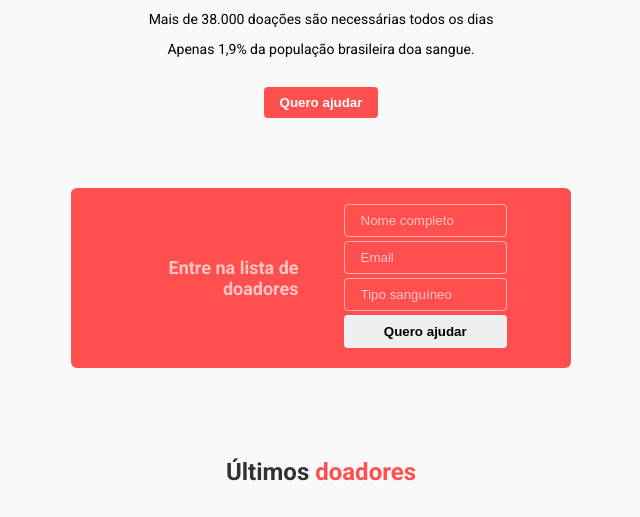
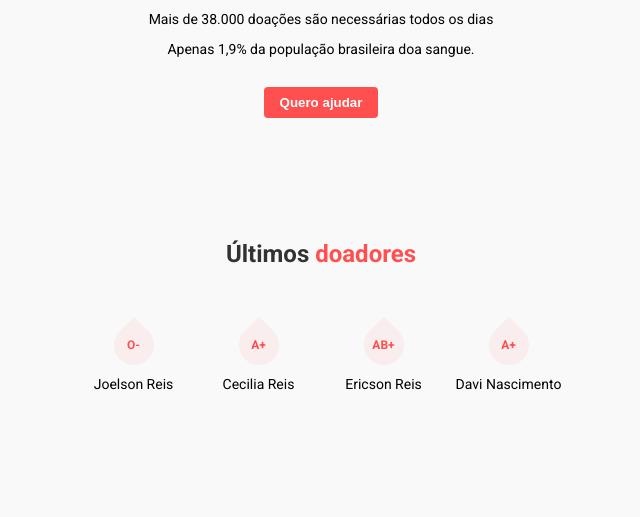
Before and after one commit to joelsondsbreis/maratonadev, a plain HTML site: page index.html in a window 1280 px wide. Shown: the part 283-800 px from the top of the page, without its empty margins (319-959 px from the left). Drawn offline with Linux system fonts and the light colour scheme.

Commit message:
front desenvolvido.

```diff
--- a/index.html
+++ b/index.html
@@ -21,7 +21,7 @@
         <button>Quero ajudar</button>
 
     </header>
-    <section class="form">
+    <section class="form hide">
         <h2>Entre na lista de doadores</h2>
         <form action="/">
             <input
```
